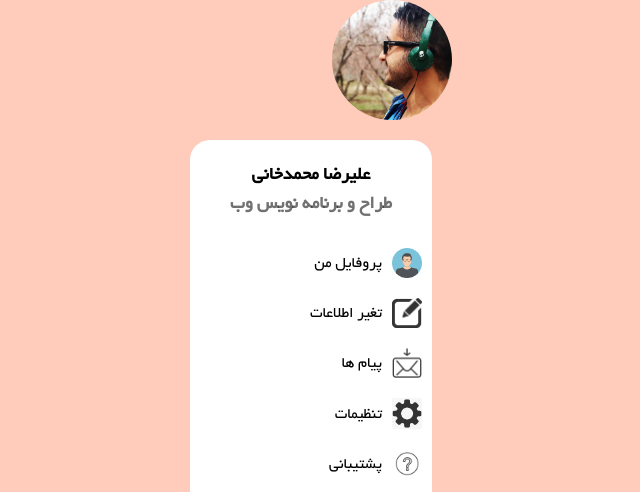
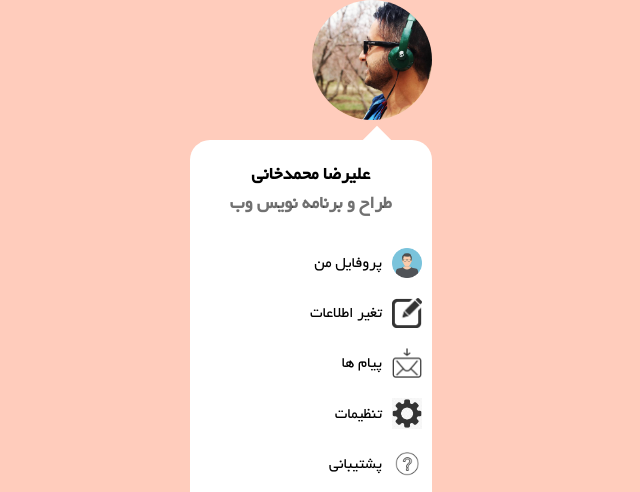
Before and after one commit to alirezamhi/submenu, a plain HTML site: page index.html in a window 1280 px wide. Shown: the top 492 px of the page, without its empty margins (309-949 px from the left). Drawn offline with Linux system fonts and the light colour scheme.

Commit message:
edit style

```diff
--- a/style/style.css
+++ b/style/style.css
@@ -21,7 +21,7 @@ body{
     background-color: #ffccbc;
     display: flex;
     justify-content: center;
-    /* align-items: center; */
+    align-items: center;
 }
 
 .profile{
@@ -56,14 +56,24 @@ h3 span {
     -moz-border-radius: 20px;
     -ms-border-radius: 20px;
     -o-border-radius: 20px;
-    margin: 20px;
-    width: 100%;
+    margin-top: 20px;
+    width: 120%;
+    position: relative;
 }
 .menu::before{
     content: '';
-    background-color: blue;
+    background: #fff;
     width: 20px;
     height: 20px;
+    position: absolute;
+    top: -10px;
+    right: 45px;
+    transform: rotate(45deg);
+    -webkit-transform: rotate(45deg);
+    -moz-transform: rotate(45deg);
+    -ms-transform: rotate(45deg);
+    -o-transform: rotate(45deg);
+
 }
 .menu img{
     width: 30px;
```
Also changed, not shown: index.html (line endings or trailing spaces).
